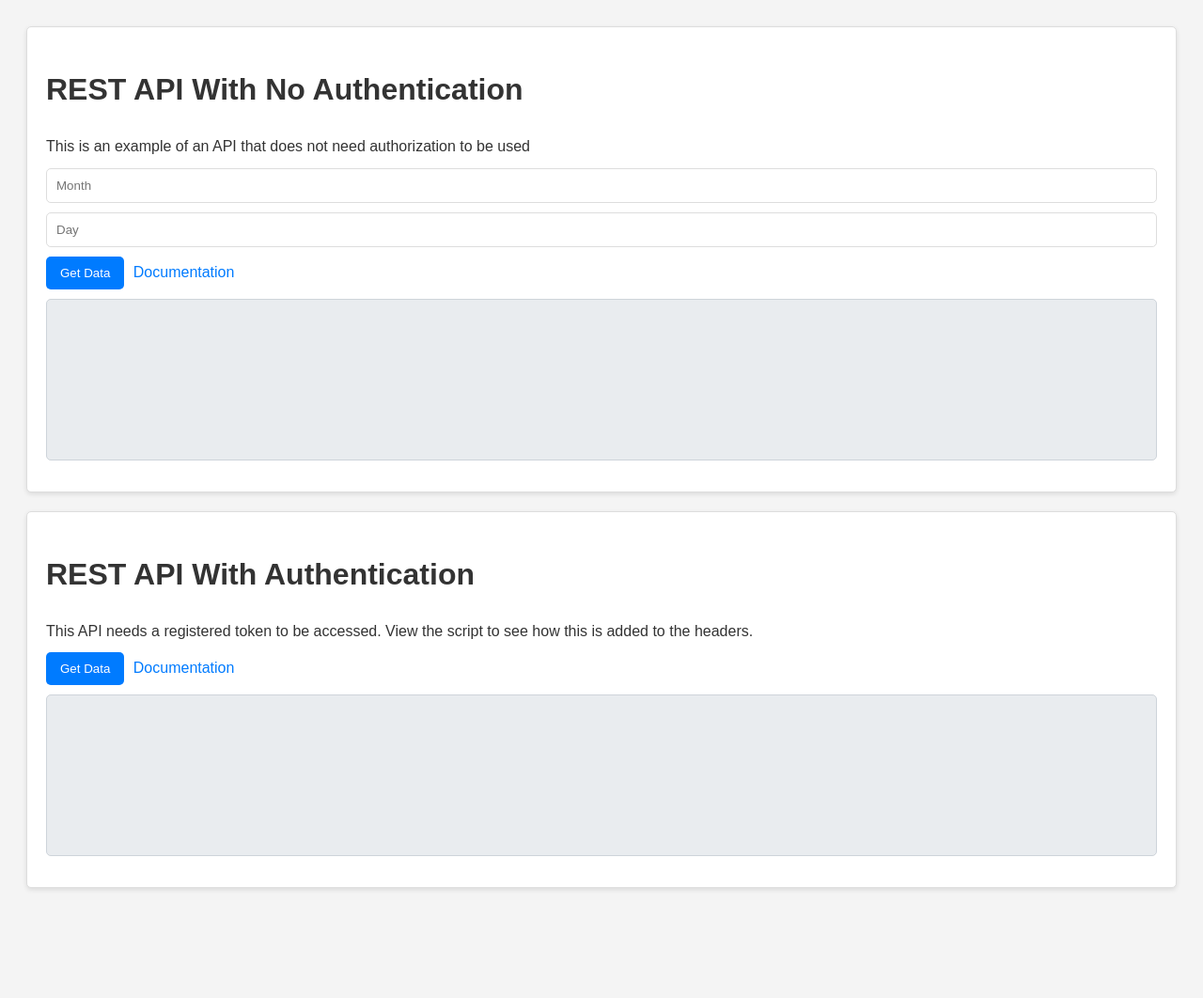
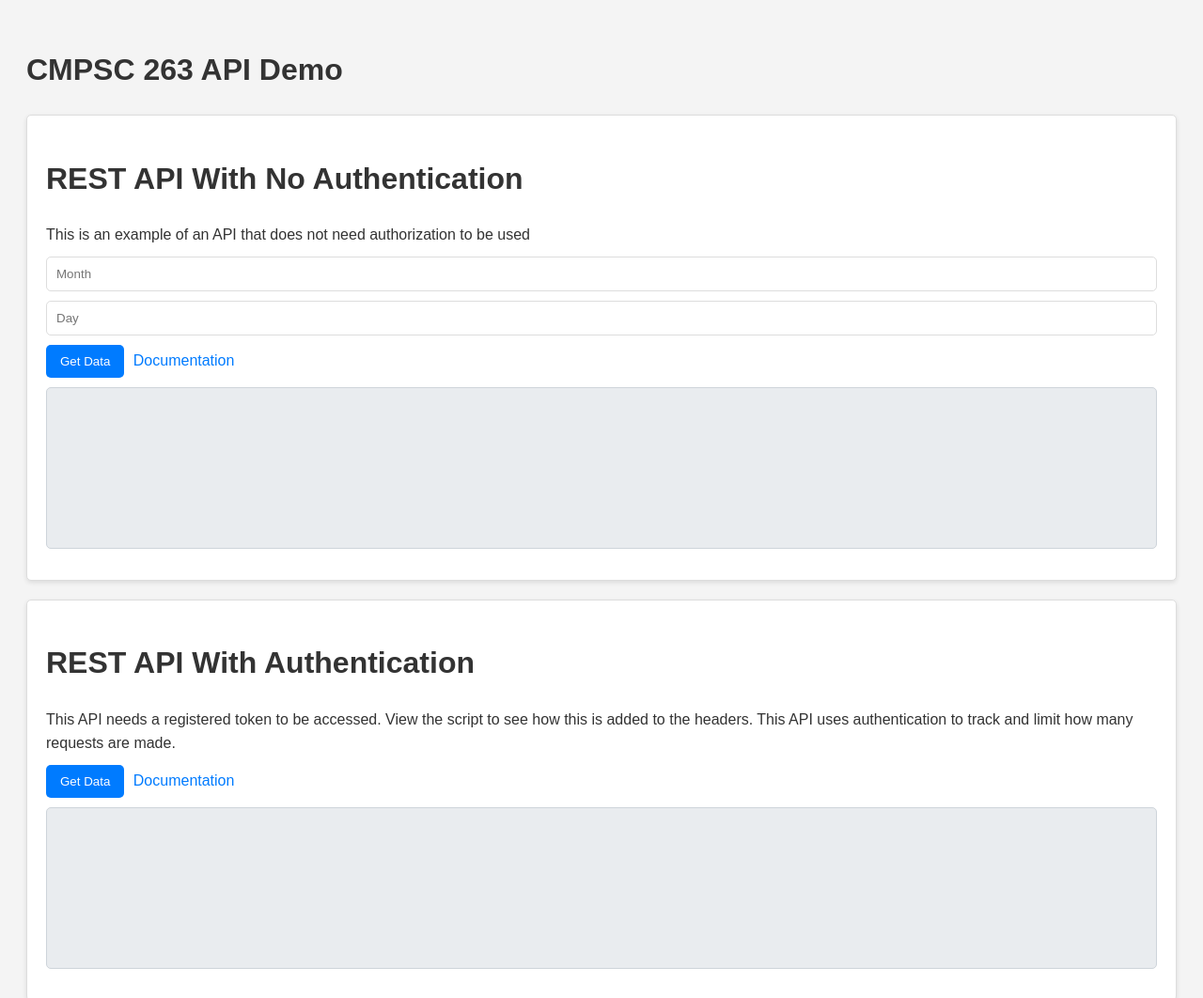
Before and after one commit to christophermcole/CMPSC263-demos, a plain HTML site: page Demo 4- API/index.html in a window 1280 px wide. Shown: the top 1062 px of the page at 94% size. Before the commit the page ends 993 px from the top, so only its background shows below. Drawn offline with Linux system fonts and the light colour scheme.

Commit message:
add descriptor

```diff
--- a/Demo 4- API/index.html
+++ b/Demo 4- API/index.html
@@ -13,6 +13,7 @@
             main();
         });
     </script>
+    <h1>CMPSC 263 API Demo</h1>
     <div id="no-auth" class="api-container">
       <h1>REST API With No Authentication</h1>
       <p>This is an example of an API that does not need authorization to be used</p>
@@ -24,7 +25,7 @@
     </div>
     <div id="auth" class="api-container">
       <h1>REST API With Authentication</h1>
-      <p>This API needs a registered token to be accessed. View the script to see how this is added to the headers.</p>
+      <p>This API needs a registered token to be accessed. View the script to see how this is added to the headers. This API uses authentication to track and limit how many requests are made.</p>
       <button id="get">Get Data</button>
       <a href="https://rapidapi.com/topapi-topapi-default/api/cryptocurrency-news2/">Documentation</a>
       <pre id="results"></pre>
```
